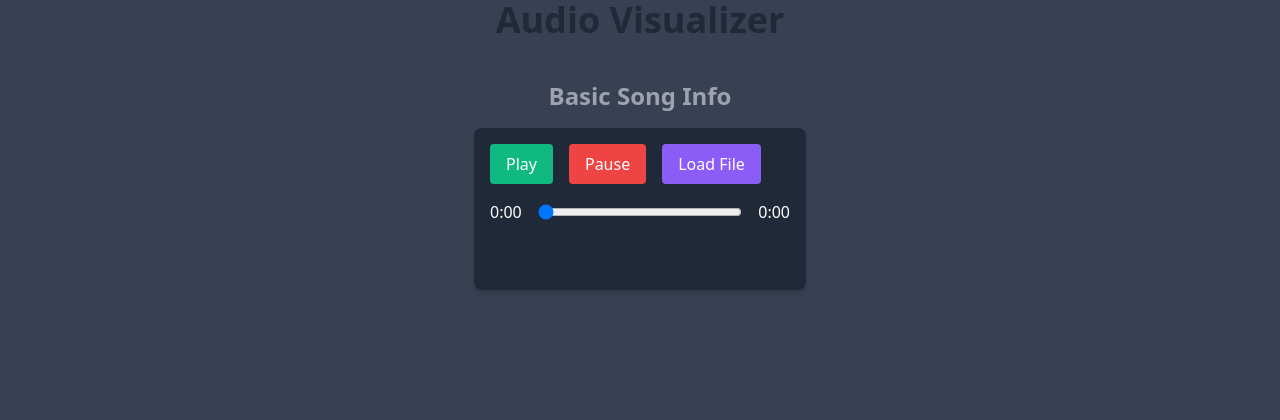
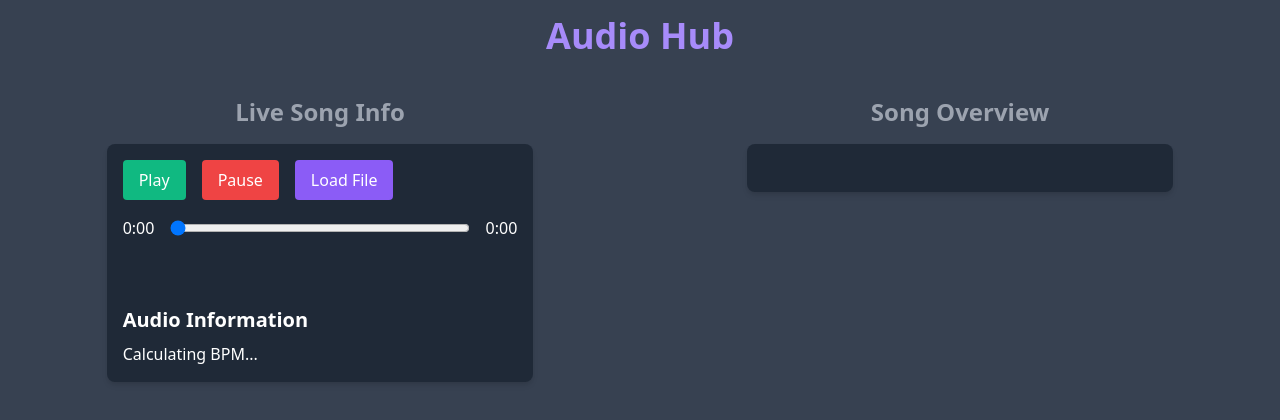
Before and after one commit to remysedlak/audio-hub, a React (Vite) app: page /visualizer in a window 1280 px wide. Shown: the top 420 px of the page. Built offline with nearby package versions, Linux system fonts and the light colour scheme; a web font is replaced by a local one.

Commit message:
Created bpm tool, started song overview section, reformatted flexbox to contain two sections.

```diff
--- a/package.json
+++ b/package.json
@@ -10,6 +10,7 @@
     "preview": "vite preview"
   },
   "dependencies": {
+    "essentia.js": "^0.1.3",
     "latest": "^0.2.0",
     "meyda": "^5.6.3",
     "react": "^19.0.0",
--- /dev/null
+++ b/src/comps/AudioInfo.jsx
@@ -0,0 +1,19 @@
+import React from 'react';
+
+const AudioInfo = ({ bpm, key }) => {
+
+    return (
+        <div className="mt-4">
+            <h2 className="text-xl font-semibold">Audio Information</h2>
+            {bpm !== null ? (
+                <p className="mt-2">
+                    BPM: {bpm} <br />
+                    Key: {key}</p>
+            ) : (
+                <p className="mt-2">Calculating BPM...</p>
+            )}
+        </div>
+    );
+};
+
+export default AudioInfo;
--- a/src/comps/AudioVisualizer.jsx
+++ b/src/comps/AudioVisualizer.jsx
@@ -10,7 +10,7 @@ const AudioVisualizer = ({ audioContext, analyser }) => {
             const barWidth = (canvas.width / frequencyBufferLength);
 
             const minIndex = Math.floor(0 / (audioContext.sampleRate / 2) * frequencyBufferLength);
-            const maxIndex = Math.floor(20000 / (audioContext.sampleRate / 2) * frequencyBufferLength);
+            const maxIndex = Math.floor(30000 / (audioContext.sampleRate / 2) * frequencyBufferLength);
 
             const draw = () => {
                 requestAnimationFrame(draw);
--- a/src/comps/MusicPlayer.jsx
+++ b/src/comps/MusicPlayer.jsx
@@ -1,5 +1,7 @@
 import React, { useState, useEffect } from 'react';
+import { useNavigate } from 'react-router-dom';
 import AudioVisualizer from './AudioVisualizer';
+import AudioInfo from './AudioInfo';
 
 const MusicPlayer = ({ file }) => {
     const [audio, setAudio] = useState(null);
@@ -7,6 +9,9 @@ const MusicPlayer = ({ file }) => {
     const [analyser, setAnalyser] = useState(null);
     const [currentTime, setCurrentTime] = useState(0);
     const [duration, setDuration] = useState(0);
+    const [bpm, setBpm] = useState(null);
+    const [key, setKey] = useState(null);
+    const navigate = useNavigate();
 
     useEffect(() => {
         if (file) {
@@ -24,6 +29,9 @@ const MusicPlayer = ({ file }) => {
 
             setAudioContext(newAudioContext);
             setAnalyser(newAnalyser);
+
+            console.log('Calling detectBeats');
+            detectBeats(newAnalyser, newAudioContext);
 
             newAudio.addEventListener('timeupdate', () => {
                 setCurrentTime(newAudio.currentTime);
@@ -45,6 +53,51 @@ const MusicPlayer = ({ file }) => {
         }
     }, [file]);
 
+    const detectBeats = (analyser, audioContext) => {
+        console.log('detectBeats called');
+        const bufferLength = analyser.frequencyBinCount;
+        const dataArray = new Uint8Array(bufferLength);
+        let lastTime = 0;
+        let beatCount = 0;
+
+        const processAudio = () => {
+            analyser.getByteFrequencyData(dataArray);
+
+            // Get the average volume (energy level)
+            let sum = 0;
+            for (let i = 0; i < bufferLength; i++) {
+                sum += dataArray[i];
+            }
+            const avgVolume = sum / bufferLength;
+
+            // Beat detection threshold (adjust this value)
+            const threshold = 60; // Lowered threshold value
+
+            console.log(`avgVolume: ${avgVolume}, threshold: ${threshold}`);
+
+            if (avgVolume > threshold) {
+                const currentTime = audioContext.currentTime;
+
+                console.log(`currentTime: ${currentTime}, lastTime: ${lastTime}`);
+
+                if (currentTime - lastTime > 0.3) {
+                    lastTime = currentTime;
+                    beatCount++;
+
+                    // Calculate BPM (beats per minute)
+                    const elapsedTime = currentTime || 1;
+                    const estimatedBpm = (beatCount / elapsedTime) * 60;
+                    setBpm(Math.round(estimatedBpm));
+                    console.log(`BPM: ${Math.round(estimatedBpm)}`); // Debug log
+                }
+            }
+
+            requestAnimationFrame(processAudio); // Keep updating
+        };
+
+        processAudio();
+    };
+
     const playAudio = () => {
         if (audio) {
             audio.play();
@@ -64,6 +117,13 @@ const MusicPlayer = ({ file }) => {
         return `${minutes}:${seconds < 10 ? '0' : ''}${seconds}`;
     };
 
+    useEffect(() => {
+        if (audio) {
+            audio.pause();
+            audio.currentTime = 0;
+        }
+    }, [file]);
+
     return (
         <div className="p-4 bg-gray-800 text-white rounded-lg shadow-md">
             {file && <p className="mb-4 text-lg font-semibold">Now playing: {file.name}</p>}
@@ -81,7 +141,7 @@ const MusicPlayer = ({ file }) => {
                     Pause
                 </button>
                 <button
-                    onClick={pauseAudio}
+                    onClick={() => navigate('/')}
                     className="px-4 py-2 bg-purple-500 rounded hover:bg-purple-600 focus:outline-none focus:ring-2 focus:ring-red-400"
                 >
                     Load File
@@ -100,9 +160,13 @@ const MusicPlayer = ({ file }) => {
                 <span>{formatTime(duration)}</span>
             </div>
             <AudioVisualizer
-            className="rounded"
-            audioContext={audioContext}
-            analyser={analyser}
+                className="rounded"
+                audioContext={audioContext}
+                analyser={analyser}
+            />
+            <AudioInfo
+                bpm={bpm}
+                key= {key}
             />
         </div>
     );
--- /dev/null
+++ b/src/comps/SongOverview.jsx
@@ -0,0 +1,19 @@
+import React from 'react';
+
+const SongOverview = ({file}) => {
+
+    return (
+        <div className="p-4 bg-gray-800 text-white rounded-lg shadow-md">
+
+            <div className="flex space-x-4 mb-4">
+
+            </div>
+            <div className="flex items-center space-x-4">
+
+            </div>
+
+        </div>
+    );
+};
+
+export default SongOverview;
--- a/src/pages/AudioPage.jsx
+++ b/src/pages/AudioPage.jsx
@@ -1,6 +1,7 @@
 import React, { useEffect, useState } from 'react';
 import MusicPlayer from '../comps/MusicPlayer';
 import AudioVisualizer from '../comps/AudioVisualizer';
+import SongOverview from '../comps/SongOverview';
 
 const AudioPage = ({ file }) => {
   const [audioSrc, setAudioSrc] = useState(null);
@@ -12,18 +13,29 @@ const AudioPage = ({ file }) => {
     }
   }, [file]);
 
-  return (
-    <div className="flex flex-col items-center bg-gray-700 h-screen">
-      <h1 className="mb-10 text-4xl text-center font-bold text-gray-800 mb-4">Audio Visualizer</h1>
+  return( <>
+    <h1 className="mb-10 text-4xl text-center font-bold text-purple-400 mb-4 mt-4">Audio Hub</h1>
+
+    {/* container for live and overview of song */}
+    <div className="flex w-full h-screen justify-around">
+
       {/* {audioSrc && (
         <audio controls src={audioSrc} className="mb-10">
           Your browser does not support the audio element.
         </audio>
       )} */}
-      <h4 className="text-2xl text-center font-bold text-gray-400 mb-4">Basic Song Info</h4>
-      <MusicPlayer file={file}/>
-      <AudioVisualizer file={file} />
+      <div className="w-1/3">
+        <h4 className="text-2xl text-center font-bold text-gray-400 mb-4">Live Song Info</h4>
+        <MusicPlayer file={file}/>
+      </div>
+      <div className="w-1/3">
+        <h4 className="text-2xl text-center font-bold text-gray-400 mb-4">Song Overview</h4>
+        <SongOverview/>
+      </div>
+
     </div>
+    </>
+
   );
 };
 
```
Also changed, not shown: 1 other file (tests, documents, lock files or other folders).
